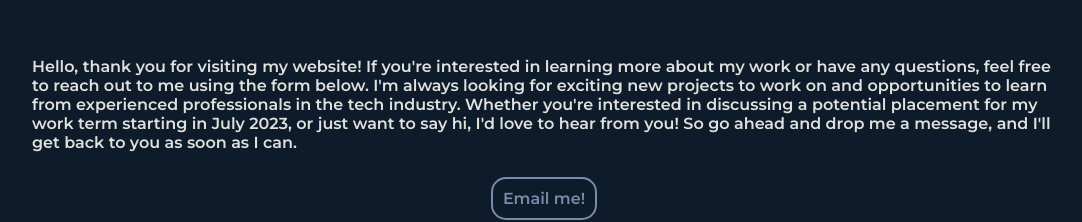
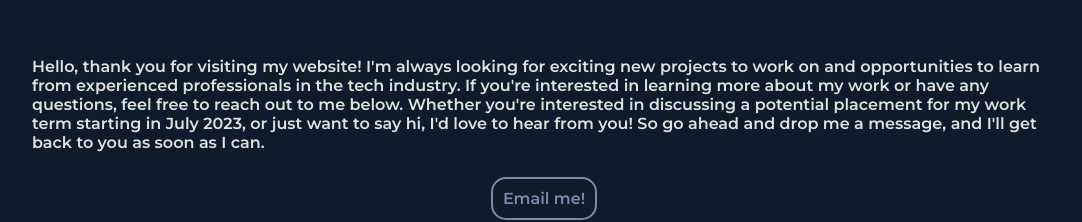
Before and after one commit to Byounes123321/React-Portfolio, a React (Create React App) app in the folder portfolio/: page / in a window 1280 px wide. Shown: the part 2233-2455 px from the top of the page, without its empty margins (96-1178 px from the left). Built offline with nearby package versions, Linux system fonts and the light colour scheme; no server answers.

Commit message:
changed contact me wording

```diff
--- a/portfolio/src/Components/Contact.jsx
+++ b/portfolio/src/Components/Contact.jsx
@@ -1,17 +1,16 @@
-export default function Contact(){
-
-    return(
+export default function Contact() {
+  return (
     <div id="contact">
       <h2>Contact Me</h2>
       <p>
-          Hello, thank you for visiting my website! If you're interested in
+        Hello, thank you for visiting my website! I'm always looking for
+        exciting new projects to work on and opportunities to learn from
+        experienced professionals in the tech industry. If you're interested in
         learning more about my work or have any questions, feel free to reach
-          out to me using the form below. I'm always looking for exciting new
-          projects to work on and opportunities to learn from experienced
-          professionals in the tech industry. Whether you're interested in
-          discussing a potential placement for my work term starting in July
-          2023, or just want to say hi, I'd love to hear from you! So go ahead
-          and drop me a message, and I'll get back to you as soon as I can.
+        out to me below. Whether you're interested in discussing a potential
+        placement for my work term starting in July 2023, or just want to say
+        hi, I'd love to hear from you! So go ahead and drop me a message, and
+        I'll get back to you as soon as I can.
       </p>
       <div class="showMorebtn">
         <a href="mailto:bassilyounes@gmail.com">
@@ -21,5 +20,5 @@ export default function Contact(){
         </a>
       </div>
     </div>
-    )
+  );
 }
```
Lines whose indentation alone changed are shown as unchanged.
